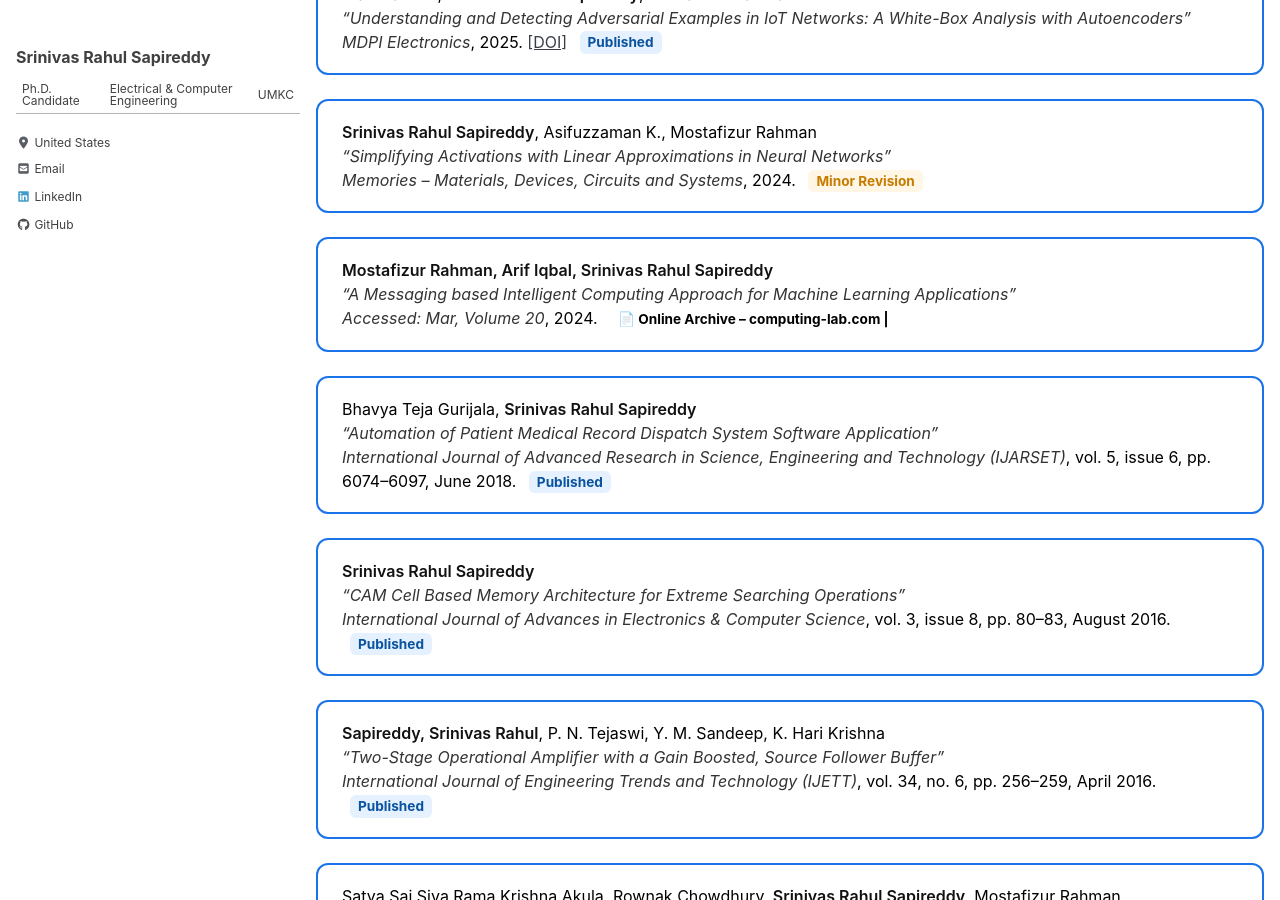
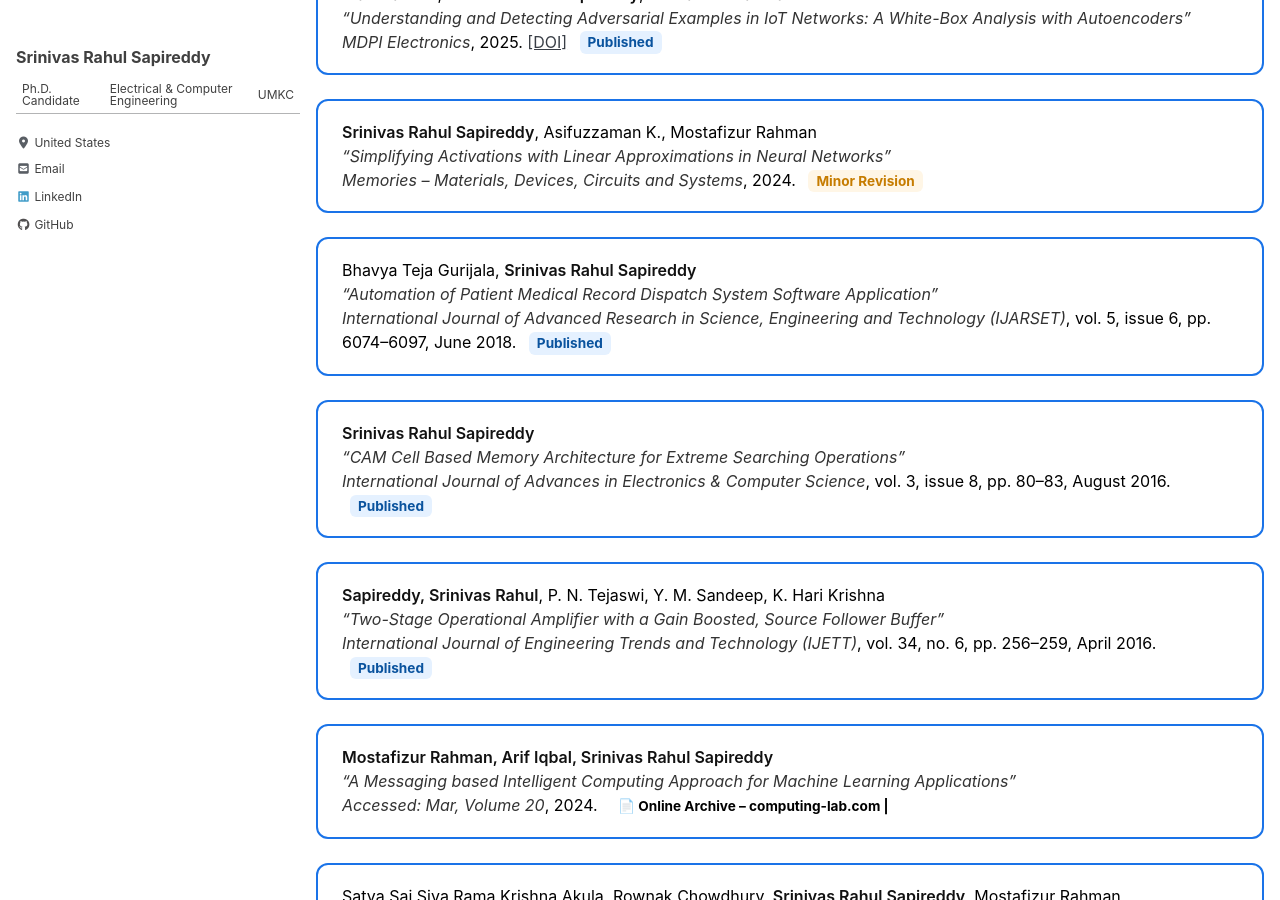
Before and after one commit to srsapireddy/srsapireddy.github.io, a Jekyll site: the page built from _pages/publications.md, in a window 1280 px wide and 900 px high, scrolled down 1101 px. Built offline with Jekyll 4.4.1, drawn with Linux system fonts in a browser that asks for light colours; cached includes are drawn as plain includes; nearby versions of some CDN libraries; some of the changed lines change nothing that is shown.

Commit message:
Update publications.md

```diff
--- a/_pages/publications.md
+++ b/_pages/publications.md
@@ -147,12 +147,6 @@ permalink: /publications/
       <span class="status review">Minor Revision</span>
     </div>
     <div class="pub-card">
-      <strong>Mostafizur Rahman, Arif Iqbal, Srinivas Rahul Sapireddy</strong><br>
-      <em>“A Messaging based Intelligent Computing Approach for Machine Learning Applications”</em><br>
-      <em>Accessed: Mar, Volume 20</em>, 2024.
-      <span class="status online">📄 Online Archive – computing-lab.com |</span>
-    </div>
-    <div class="pub-card">
       Bhavya Teja Gurijala, <strong>Srinivas Rahul Sapireddy</strong><br>
       <em>“Automation of Patient Medical Record Dispatch System Software Application”</em><br>
       <em>International Journal of Advanced Research in Science, Engineering and Technology (IJARSET)</em>, vol. 5, issue 6, pp. 6074–6097, June 2018.
@@ -169,6 +163,12 @@ permalink: /publications/
       <em>“Two-Stage Operational Amplifier with a Gain Boosted, Source Follower Buffer”</em><br>
       <em>International Journal of Engineering Trends and Technology (IJETT)</em>, vol. 34, no. 6, pp. 256–259, April 2016.
       <span class="status published">Published</span>
+    </div>
+    <div class="pub-card">
+      <strong>Mostafizur Rahman, Arif Iqbal, Srinivas Rahul Sapireddy</strong><br>
+      <em>“A Messaging based Intelligent Computing Approach for Machine Learning Applications”</em><br>
+      <em>Accessed: Mar, Volume 20</em>, 2024.
+      <span class="status online">📄 Online Archive – computing-lab.com |</span>
     </div>
     <div class="pub-card">
       Satya Sai Siva Rama Krishna Akula, Rownak Chowdhury, <strong>Srinivas Rahul Sapireddy</strong>, Mostafizur Rahman<br>
```
